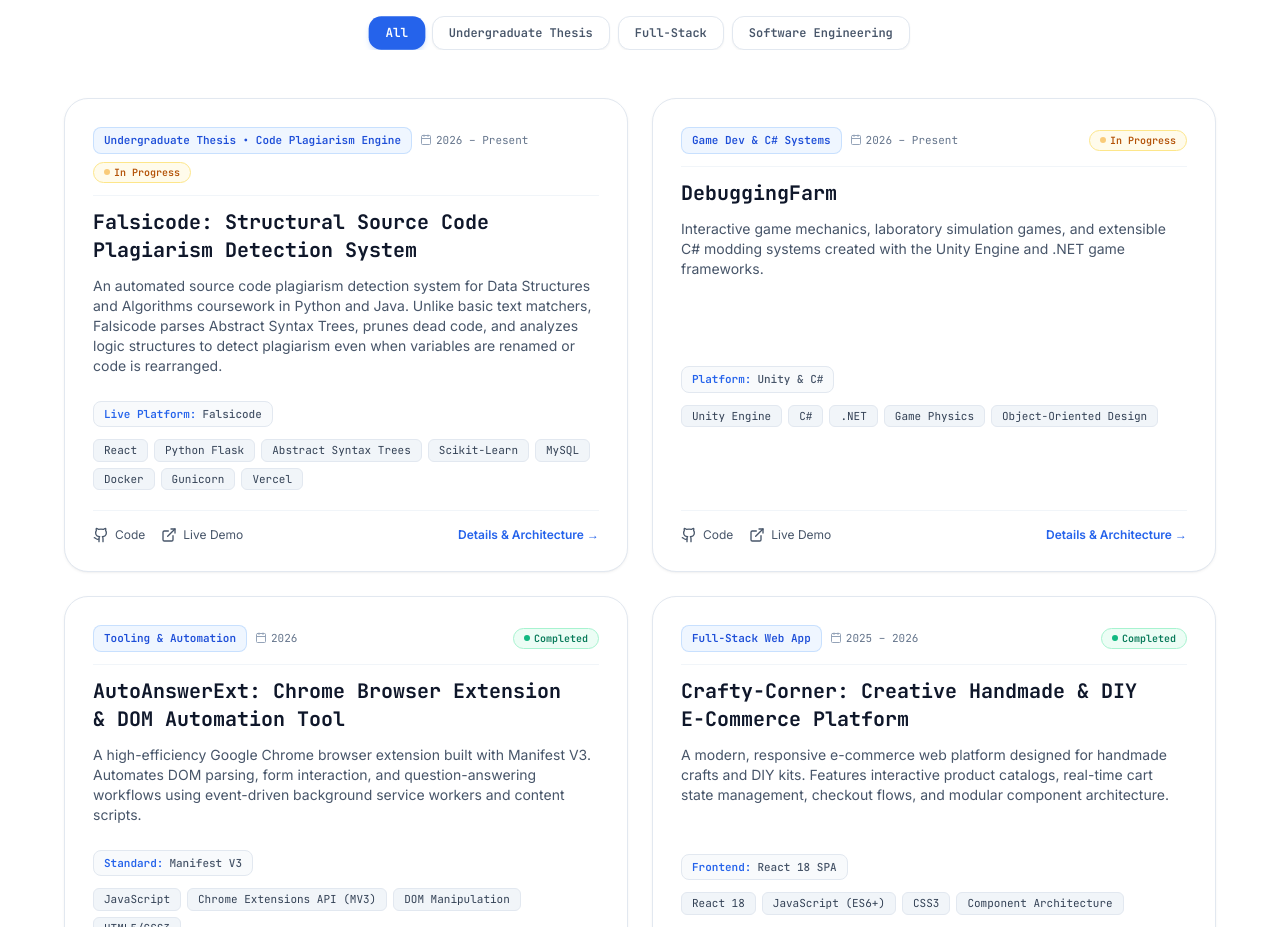
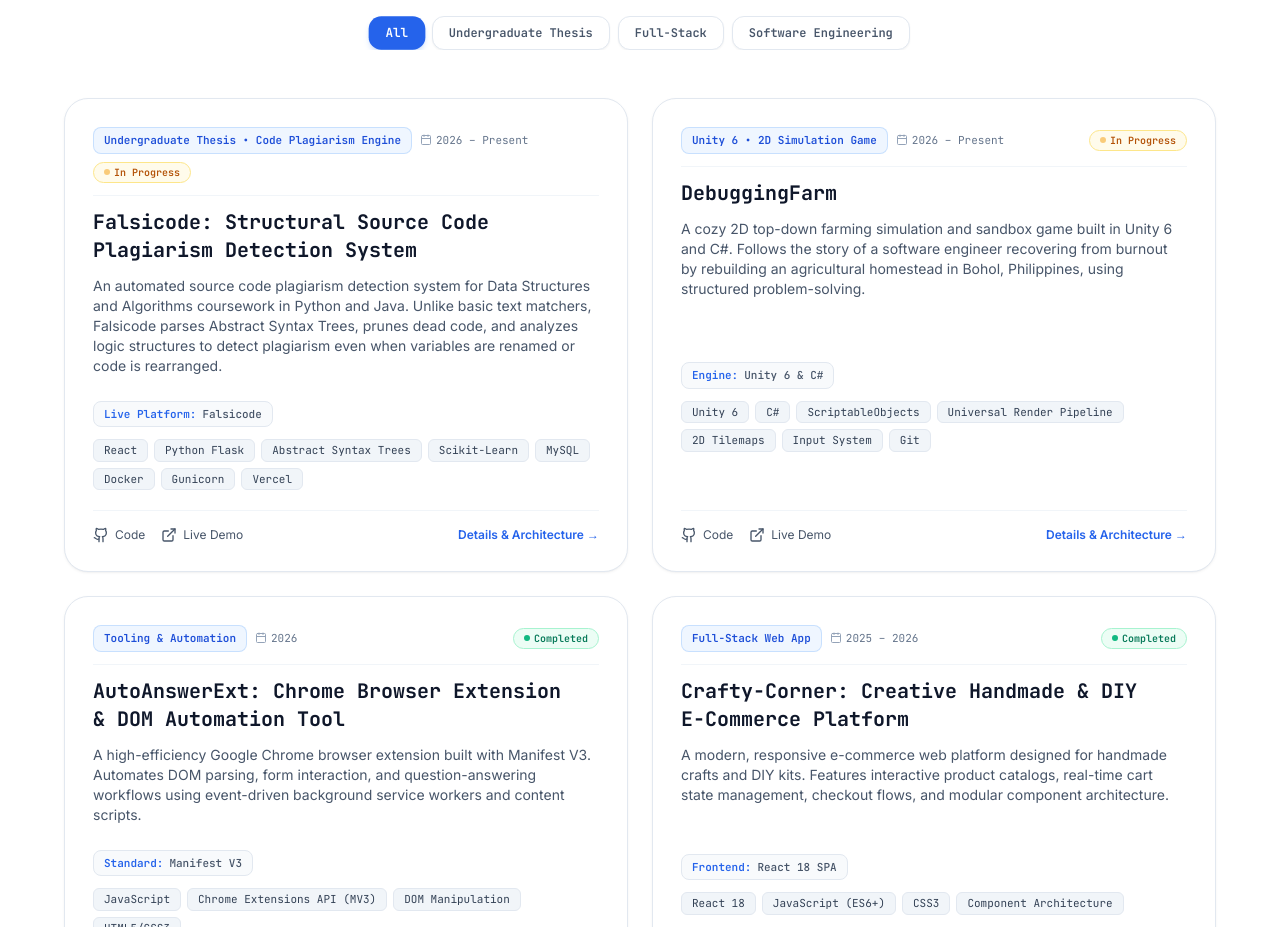
Before and after one commit to charlesnavalta/developer-portfolio, a React (Vite) app: page / in a window 1280 px wide. Shown: the part 2780-3707 px from the top of the page. Built offline with nearby package versions, Linux system fonts and the light colour scheme.

Commit message:
feat(projects): update DebuggingFarm details with 2D simulation architecture and top 3 core highlights

```diff
--- a/src/data/portfolioData.js
+++ b/src/data/portfolioData.js
@@ -173,22 +173,29 @@ export const portfolioData = {
     {
       id: "debugging-farm-game",
       title: "DebuggingFarm",
-      tag: "Game Dev & C# Systems",
+      tag: "Unity 6 • 2D Simulation Game",
       category: "Software Engineering",
       period: "2026 – Present",
       status: "In Progress",
-      statusNote: "Active Systems Exploration",
+      statusNote: "Active Gameplay Systems Development",
       featured: false,
-      description: "Interactive game mechanics, laboratory simulation games, and extensible C# modding systems created with the Unity Engine and .NET game frameworks.",
+      description: "A cozy 2D top-down farming simulation and sandbox game built in Unity 6 and C#. Follows the story of a software engineer recovering from burnout by rebuilding an agricultural homestead in Bohol, Philippines, using structured problem-solving.",
+      goal: "Engineered a modular, data-driven 2D simulation game combining custom 8-way movement, grid-based tilemap farming cycles, dynamic inventory, and multi-area scene transitions.",
       highlights: [
-        "Programmed object-oriented player controllers, physics triggers, and state machines in C#.",
-        "Implemented custom event listeners and content injection pipelines in Unity and modding frameworks.",
-        "Designed modular architecture for game asset management and laboratory gameplay scenarios.",
+        "Custom 8-Way Movement System: Implemented decoupled vector physics and facing memory to ensure smooth diagonal movement without speed distortion.",
+        "Data-Driven Inventory & Farming Engine: Built modular item ScriptableObjects and a grid-based tilemap system managing multi-state soil hydration and crop growth cycles.",
+        "Interactive World & Scene Transitions: Created physics-based resource harvesting and persistent area transitions connecting farm, forest, and town environments."
       ],
-      techStack: ["Unity Engine", "C#", ".NET", "Game Physics", "Object-Oriented Design"],
+      techStack: ["Unity 6", "C#", "ScriptableObjects", "Universal Render Pipeline", "2D Tilemaps", "Input System", "Git"],
+      techLayers: [
+        { layer: "Game Engine", tech: "Unity 6, Universal Render Pipeline 2D, Pixel Art Materials" },
+        { layer: "Core Programming", tech: "C#, ScriptableObject Architecture, Rigidbody2D Physics" },
+        { layer: "Gameplay Systems", tech: "8-Directional Input System, Grid Tilemap Farming, Slot Inventory" },
+        { layer: "World Architecture", tech: "Composite Colliders, Resource Harvesting, Scene Transition Manager" }
+      ],
       github: "https://github.com/charlesnavalta/DebuggingFarm",
       demo: "https://github.com/charlesnavalta/DebuggingFarm",
-      stats: { metric: "Platform", value: "Unity & C#" }
+      stats: { metric: "Engine", value: "Unity 6 & C#" }
     },
     {
       id: "auto-answer-ext",
```
